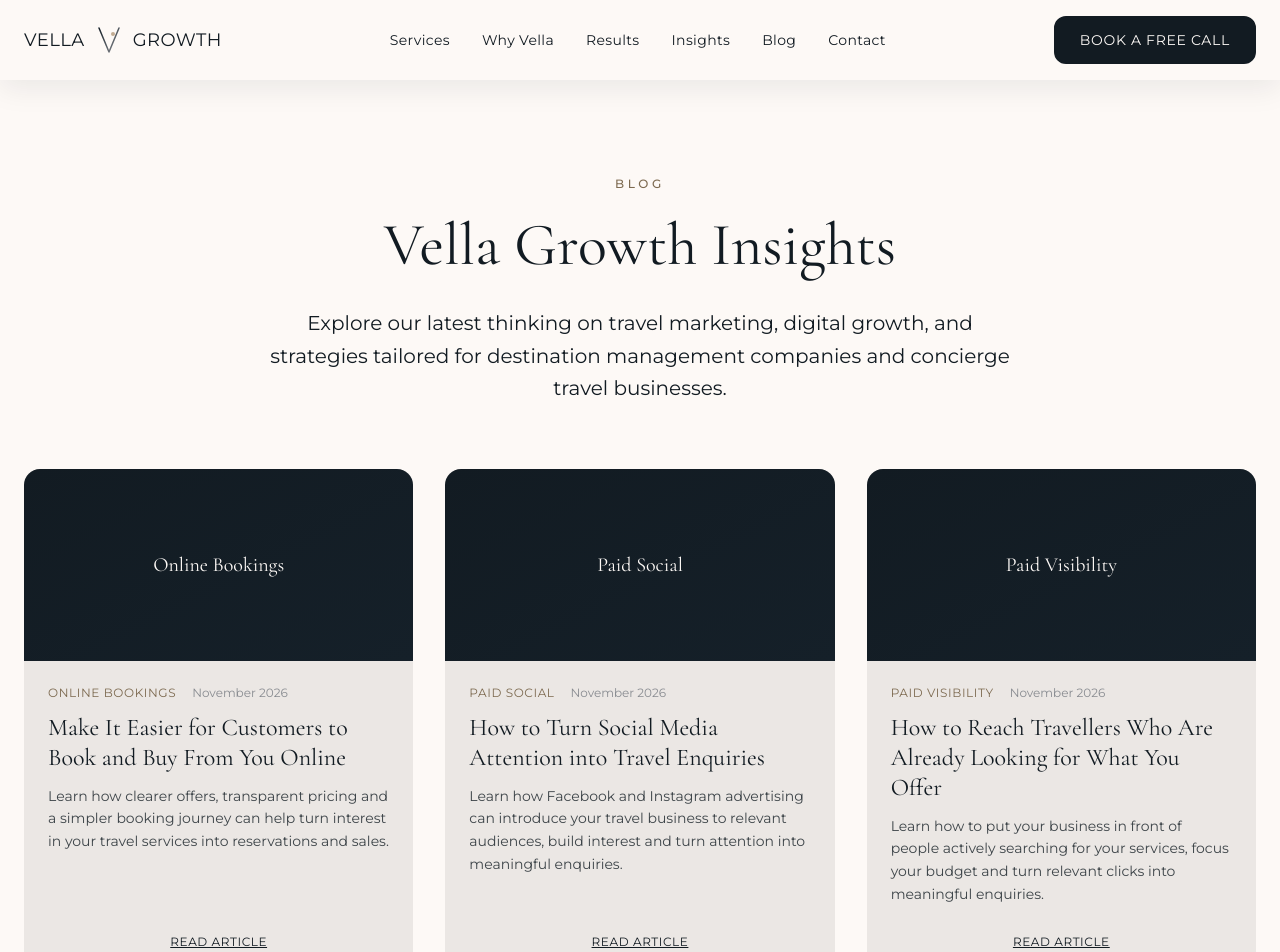
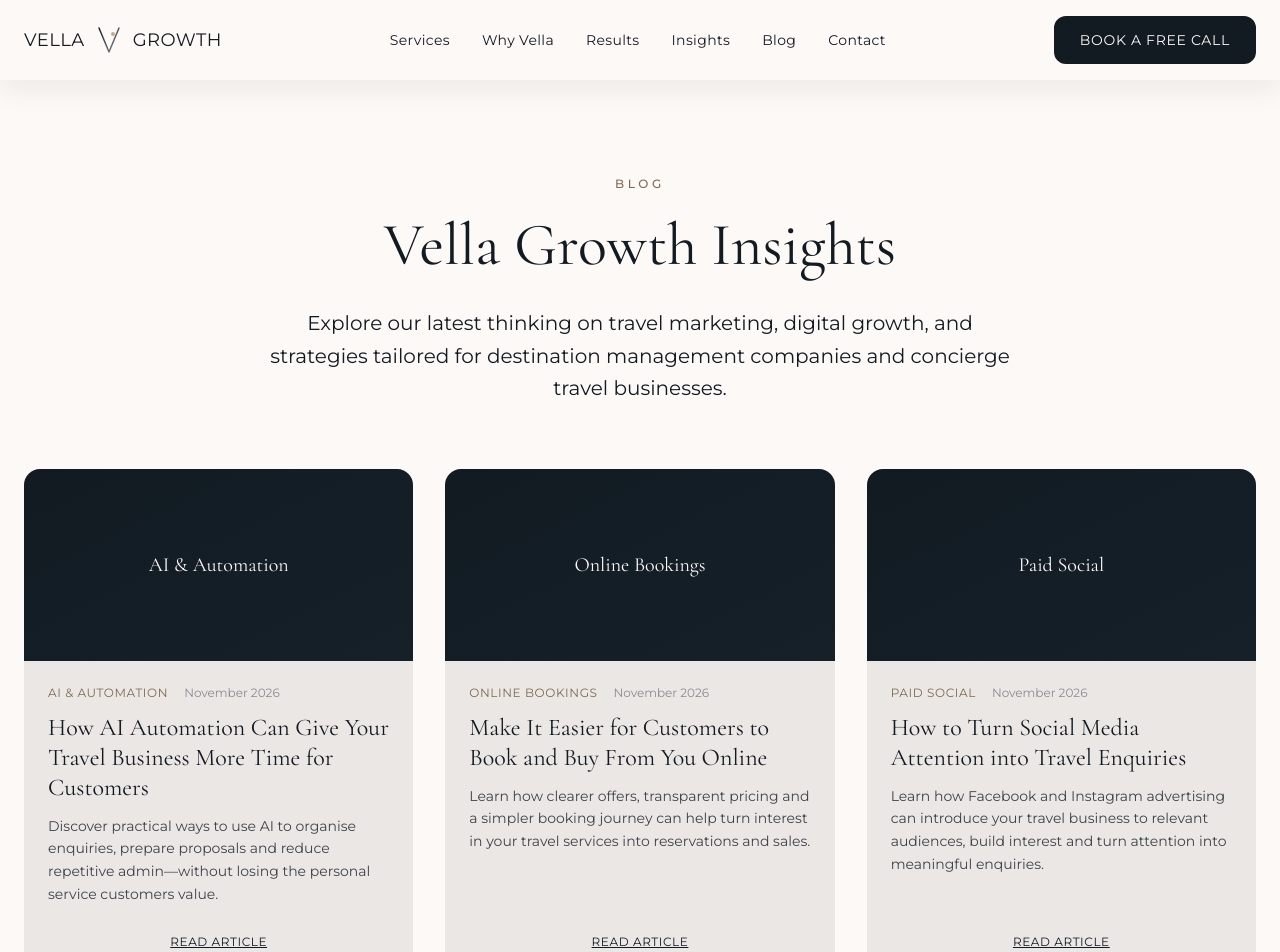
Before and after one commit to lasuamont/vellagrowthagency, a Next.js app: page /blog in a window 1280 px wide. Shown: the top 952 px of the page. Built offline with nearby package versions, Linux system fonts and the light colour scheme.

Commit message:
Feature AI automation article in blog listing

```diff
--- a/src/app/blog/page.tsx
+++ b/src/app/blog/page.tsx
@@ -17,6 +17,14 @@ interface ArticleCard {
 }
 
 const articles: ArticleCard[] = [
+  {
+    id: "ai-automation-for-travel-businesses",
+    title: "How AI Automation Can Give Your Travel Business More Time for Customers",
+    excerpt: "Discover practical ways to use AI to organise enquiries, prepare proposals and reduce repetitive admin—without losing the personal service customers value.",
+    date: "November 2026",
+    category: "AI & Automation",
+    href: "/blog/ai-automation-for-travel-businesses",
+  },
   {
     id: "make-it-easier-to-book-online",
     title: "Make It Easier for Customers to Book and Buy From You Online",
```
